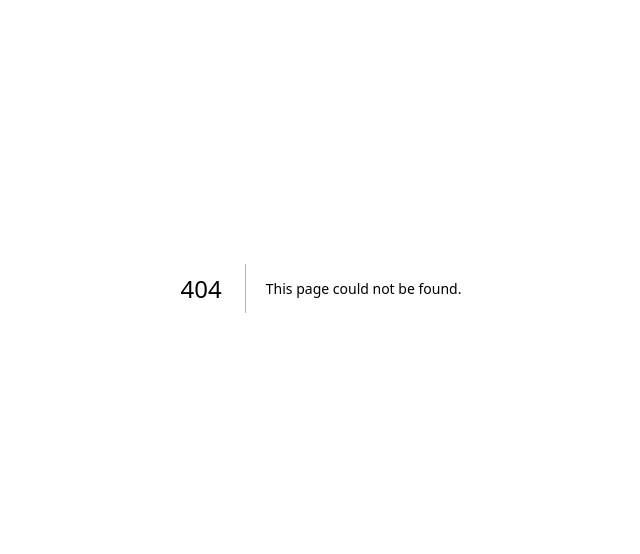
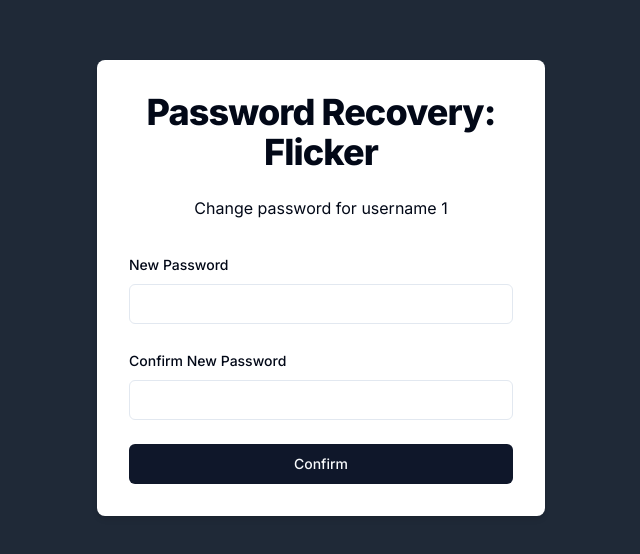
Before and after one commit to sharmatushar14/flicker-nextJS, a Next.js app: page /new-password/1 in a window 1280 px wide. Before the commit this address had no page. Shown: the part 112-666 px from the top of the page, without its empty margins (319-959 px from the left). Built offline with nearby package versions, Linux system fonts and the light colour scheme.

Commit message:
Implemented new password Logic

```diff
--- a/src/app/(auth)/forgot-password/page.tsx
+++ b/src/app/(auth)/forgot-password/page.tsx
@@ -59,16 +59,21 @@
 }
 
   return (
+    <div className="flex justify-center items-center min-h-screen bg-gray-800">
+    <div className="w-full max-w-md p-8 space-y-8 bg-white rounded-lg shadow-md">
+    <div className="text-center">
+    <h1 className="text-2xl font-extrabold tracking-tight lg:text-3xl mb-6">
+           Enter your mail
+          </h1>
     <Form {...form}>
-      <form onSubmit={form.handleSubmit(onSubmit)} className="w-2/3 space-y-6">
+      <form onSubmit={form.handleSubmit(onSubmit)} className="space-y-6">
         <FormField
           control={form.control}
           name="email"
           render={({ field }) => (
             <FormItem>
-              <FormLabel>Email</FormLabel>
               <FormControl>
-                <Input placeholder="Enter your mail" {...field}
+                <Input placeholder="Enter your mail here" {...field}
                 onChange={(e) => {
                             field.onChange(e);
                             setEmail(e.target.value);
@@ -76,14 +81,17 @@
                             />
               </FormControl>
               <FormDescription>
-                Kindly write your email to reset your password.
+                Kindly provide your email to reset your password.
               </FormDescription>
               <FormMessage />
             </FormItem>
           )}
         />
-        <Button type="submit">Submit</Button>
+        <Button type="submit">Verify</Button>
       </form>
     </Form>
+    </div>
+    </div>
+    </div>
   )
 }
--- /dev/null
+++ b/src/app/(auth)/new-password/[username]/page.tsx
@@ -0,0 +1,94 @@
+'use client';
+import { Form, FormField, FormItem, FormLabel, FormMessage } from '@/components/ui/form';
+import * as z from 'zod';
+import { useToast } from '@/components/ui/use-toast';
+import { passwordChangeSchema } from '@/schemas/passwordChangeSchema';
+import { zodResolver } from '@hookform/resolvers/zod';
+import { useParams, useRouter } from 'next/navigation';
+import React from 'react'
+import { useForm } from 'react-hook-form';
+import { Input } from '@/components/ui/input';
+import { Button } from '@/components/ui/button';
+import axios, { AxiosError } from 'axios';
+import { ApiResponse } from '@/types/ApiRespone';
+
+
+
+const NewPassword = () => {
+  const router = useRouter();
+  const params = useParams<{username:string}>()
+  const {toast} = useToast();
+  const form = useForm<z.infer<typeof passwordChangeSchema>>({
+    resolver: zodResolver(passwordChangeSchema)
+  })
+  const username = params.username;
+  const onSubmit= async (data: z.infer<typeof passwordChangeSchema>)=>{
+     try {
+      //The issue in your code snippet lies in the way you are passing the username along with the form data to the server in the axios.post request.
+      //The username should be included in the data object that is being sent to the server
+        const response = await axios.post(`/api/new-password`, {
+          ...data, username: username
+        }
+        )
+        // console.log(response);
+        toast({
+          title: "Yups!",
+          description: response.data.message,
+          variant: 'default'
+        })
+        router.replace(`/sign-in`)
+     } catch (error) {
+        const axiosError = error as AxiosError<ApiResponse>
+        toast({
+          title: 'Error',
+          description: axiosError.response?.data.message,
+          variant: 'destructive'
+        })
+     }
+  }
+  return (
+        <div className="flex justify-center items-center min-h-screen bg-gray-800">
+      <div className="w-full max-w-md p-8 space-y-8 bg-white rounded-lg shadow-md">
+        <div className="text-center">
+          <h1 className="text-4xl font-extrabold tracking-tight lg:text-4xl mb-6">
+           Password Recovery: Flicker
+          </h1>
+          <p className="mb-4">Change password for username {username}</p>
+        </div>
+        <Form {...form}>
+            <form onSubmit={form.handleSubmit(onSubmit)} className='space-y-6'>
+                <FormField
+                    name="newPassword"
+                    control={form.control}
+                    render={({ field }) => (
+                      <FormItem>
+                        <FormLabel>New Password</FormLabel>
+                          <Input type="password"
+                            {...field}
+                            />
+                       <FormMessage/>
+                      </FormItem>
+                    )}
+                />
+              <FormField
+              name="newPasswordConfirm"
+              control={form.control}
+              render={({ field }) => (
+                <FormItem>
+                  <FormLabel>Confirm New Password</FormLabel>
+                  <Input type="password" {...field} name="newPasswordConfirm" />
+                  <FormMessage />
+                </FormItem>
+              )}
+            />
+            <Button type="submit" className='w-full'>
+              Confirm
+            </Button>
+            </form>
+        </Form>
+     </div>
+  </div>
+  )
+}
+
+export default NewPassword
--- a/src/app/(auth)/new-password/page.tsx
+++ /dev/null
@@ -1,12 +0,0 @@
-'use client';
-import React from 'react'
-
-const NewPassword = () => {
-  return (
-    <div>
-      New Password
-    </div>
-  )
-}
-
-export default NewPassword
--- a/src/app/(auth)/sign-in/page.tsx
+++ b/src/app/(auth)/sign-in/page.tsx
@@ -96,7 +96,6 @@
             </form>
         </Form>
         <div className='text-center mt-4'>
-            <p>
                 New here, let me get your wristband to the party!{' '}
                 <Link href="/sign-up" className="text-blue-600 hover:text-blue-800">
                     Sign Up
@@ -106,7 +105,6 @@
                       Forgot Password
                     </Link>
                 </div>
-            </p>
         </div>
      </div>
   </div>
--- a/src/app/(auth)/verify/[username]/page.tsx
+++ b/src/app/(auth)/verify/[username]/page.tsx
@@ -35,10 +35,12 @@
               title: "Success",
               description: response.data.message
             })
-            const isPasswordChanging = response.data.user.isPasswordChanging;
+            let isPasswordChanging = response.data.user.isPasswordChanging;
+            const username = response.data.user.username;
             console.log(isPasswordChanging);
             if(isPasswordChanging){
-              router.replace('/new-password')
+              isPasswordChanging=false;
+              router.replace(`/new-password/${username}`)
             } else {
               router.replace('/sign-in')
             }
@@ -53,7 +55,7 @@
     }
 
   return (
-    <div className="flex justify-center items-center min-h-screen bg-gray-100">
+    <div className="flex justify-center items-center min-h-screen bg-gray-800">
     <div className="w-full max-w-md p-8 space-y-8 bg-white rounded-lg shadow-md">
       <div className="text-center">
         <h1 className="text-4xl font-extrabold tracking-tight lg:text-5xl mb-6">
--- /dev/null
+++ b/src/app/api/new-password/route.ts
@@ -0,0 +1,53 @@
+import dbConnect from "@/lib/dbConnect";
+import UserModel from "@/model/User";
+import bcrypt from 'bcryptjs';
+
+export async function POST(request: Request) {
+    await dbConnect();
+    const {username, newPassword, newPasswordConfirm} = await request.json();
+    console.log(username, newPassword, newPasswordConfirm)
+    const decodedUsername = decodeURIComponent(username);
+    try {
+        const user = await UserModel.findOne({username: decodedUsername});
+        if(!user){
+            return Response.json(
+                {
+                    message: "No account exists with this username",
+                    success: false
+                },
+                {
+                    status: 404
+                }
+            )
+        }
+
+        if(newPassword!==newPasswordConfirm){
+            return Response.json({
+                message: "Passwords do not match, try again",
+                success: false
+            },{
+                status: 402
+            })
+        }
+
+        const hashedPassword = await bcrypt.hash(newPassword, 10);
+
+        user.password = hashedPassword;
+        user.save();
+
+        return Response.json({
+            message: "Password Changed Successfully!",
+            success: true
+        },{
+            status: 200
+        })
+    } catch (error) {
+        return Response.json({
+            message: "Error changing the passoword",
+            success: false
+        },
+        {
+            status: 500
+       })
+    }
+}
--- a/src/middleware.ts
+++ b/src/middleware.ts
@@ -2,13 +2,16 @@
 import { getToken } from 'next-auth/jwt'
 
 export const config = {
-  matcher: ['/dashboard/:path*', '/sign-in', '/sign-up', '/', '/verify/:path*', '/new-password'],
+  matcher: ['/dashboard/:path*', '/sign-in', '/sign-up', '/', '/verify/:path*', '/new-password/:path*'],
 };
 
 // This function can be marked `async` if using `await` inside
 export async function middleware(request: NextRequest) {
     const token = await getToken({req: request});
     const isPasswordChanging = token?.isPasswordChanging;
+    console.log(token);
+
+    console.log(isPasswordChanging)
     const url = request.nextUrl
 
     //Redirect to the dashboard if the user is already authenticated
@@ -22,7 +25,11 @@
         return NextResponse.redirect(new URL('/dashboard', request.url))
     }
 
-    if(!token && (url.pathname.startsWith('/dashboard')|| url.pathname.startsWith('/dashboard'))){
+    if(!isPasswordChanging && url.pathname.startsWith('/new-password')){
+        return NextResponse.redirect(new URL('/sign-in', request.url))
+    }
+
+    if(!token && url.pathname.startsWith('/dashboard')){
         return NextResponse.redirect(new URL('/sign-in', request.url))
     }
 
--- /dev/null
+++ b/src/schemas/passwordChangeSchema.ts
@@ -0,0 +1,7 @@
+import NewPassword from '@/app/(auth)/new-password/[username]/page';
+import {z} from 'zod';
+
+export const passwordChangeSchema = z.object({
+    newPassword: z.string().min(6, "Password must be 6 characters long"),
+    newPasswordConfirm: z.string().min(6, "Password must be 6 characters long"),
+})
```
